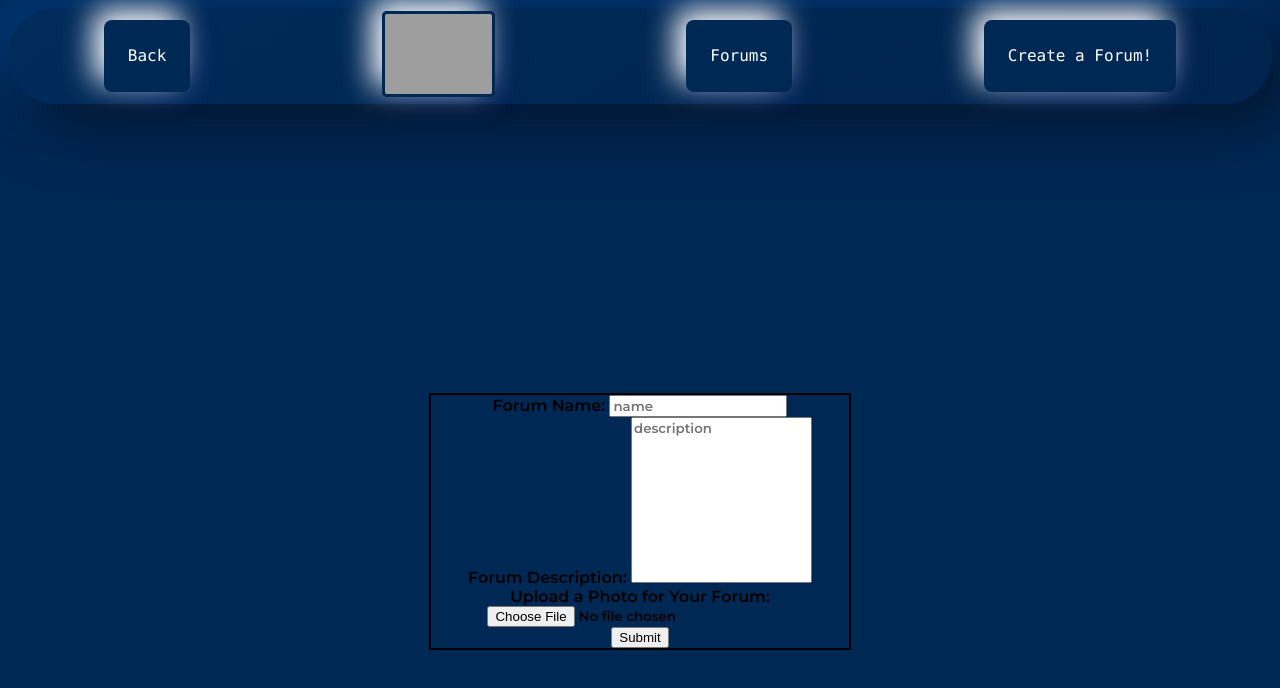
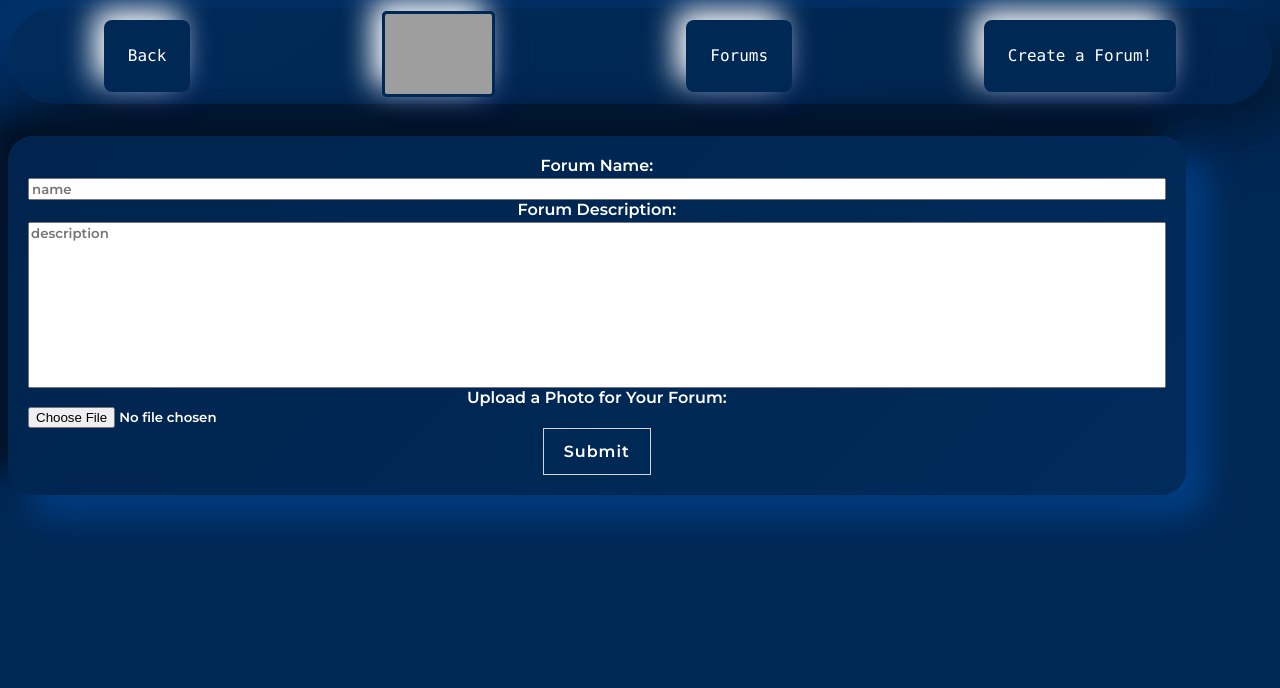
Before and after one commit to timothymei327/FinstaHam, a React (Create React App) app: page /ForumForm in a window 1280 px wide. Shown: the top 688 px of the page. Built offline with nearby package versions, Linux system fonts and the light colour scheme; grey boxes are pictures that could not be loaded.

Commit message:
styled form pages

```diff
--- a/src/App.css
+++ b/src/App.css
@@ -99,7 +99,9 @@ button:hover {
 .button-52,
 .banner > button,
 .post-button,
-.delete-post-button {
+.delete-post-button,
+.hashtag-button,
+.forum-form-fields > button {
   font-family: 'Montserrat', sans-serif;
   font-size: 16px;
   font-weight: 200;
@@ -307,17 +309,39 @@ input{
   font-family: 'Montserrat', sans-serif;
 }
 
-.forum-form{
+/* .forum-form{
   display: grid;
   grid-template-columns: repeat(3, 1fr);
   grid-template-rows: repeat(3, 1fr);
+} */
+
+.forum-form-fields {
+  text-align: center;
+  color: white;
+  display: grid;
+  grid-template-rows: repeat(3, 1fr);
+  width: 90%;
+  padding: 20px;
+  border-radius: 25px;
+  background: linear-gradient(315deg, #002b5b, #00244d);
+  box-shadow:  -20px -20px 33px #001022,
+              20px 20px 33px #004088;
 }
 
-.forum-form-fields {
-  grid-column-start: 2;
-  grid-row-start: 2;
-  text-align: center;
-  border: 2px solid black
+.forum-form-fields > button {
+  color: white;
+  justify-self: center;
+
+}
+
+.forum-form-fields > button:hover {
+  background-color: white;
+  color: #001022;
+}
+
+.hashtag-input{
+  width: 80%;
+  padding-right: 10px;
 }
 
 @media (min-width: 768px) {
--- a/src/pages/ForumForm.js
+++ b/src/pages/ForumForm.js
@@ -56,11 +56,9 @@ const ForumForm = ({ BASE_URL }) => {
   }
 
   return (
-    <div className="forum-form">
     <form className="forum-form-fields">
       <label>Forum Name: </label>
       <input name="name" placeholder="name" onChange={handleChange} />
-        <br />
       <label>Forum Description: </label>
       <textarea
         name="description"
@@ -68,7 +66,6 @@ const ForumForm = ({ BASE_URL }) => {
         placeholder="description"
         onChange={handleChange}
       />
-        <br />
       <label>Upload a Photo for Your Forum: </label>
       <input
         className="upload-photo"
@@ -76,7 +73,6 @@ const ForumForm = ({ BASE_URL }) => {
         type="file"
         onChange={onFileChange}
       />
-        <br />
       {fileLimit ? (
         <div className="limit-error">
           Too many files uploaded, you may only upload a single pictures for
@@ -92,7 +88,6 @@ const ForumForm = ({ BASE_URL }) => {
         Submit
       </button>
     </form>
-    </div>
   )
 }
 
--- a/src/pages/PostForm.js
+++ b/src/pages/PostForm.js
@@ -109,17 +109,20 @@ const PostForm = ({ BASE_URL }) => {
         <br />
         {hashtagError ? <div>{hashtagError}</div> : null}
         <label>Hashtags: </label>
+        <div>
           <input
             id="hashtagInput"
+            className="hashtag-input"
             name="hashtagInput"
             value={hashtagInput}
             type="text"
             placeholder="#hashtag"
             onChange={handleHashtagInput}
           />
-        <button type="submit" onClick={addHashtag}>
+          <button type="submit" className="hashtag-button" onClick={addHashtag}>
             +
           </button>
+        </div>
         {formValues.hashtags?.map((hashtag) => (
           <div>{hashtag}</div>
         ))}
```
Lines whose indentation alone changed are shown as unchanged.
